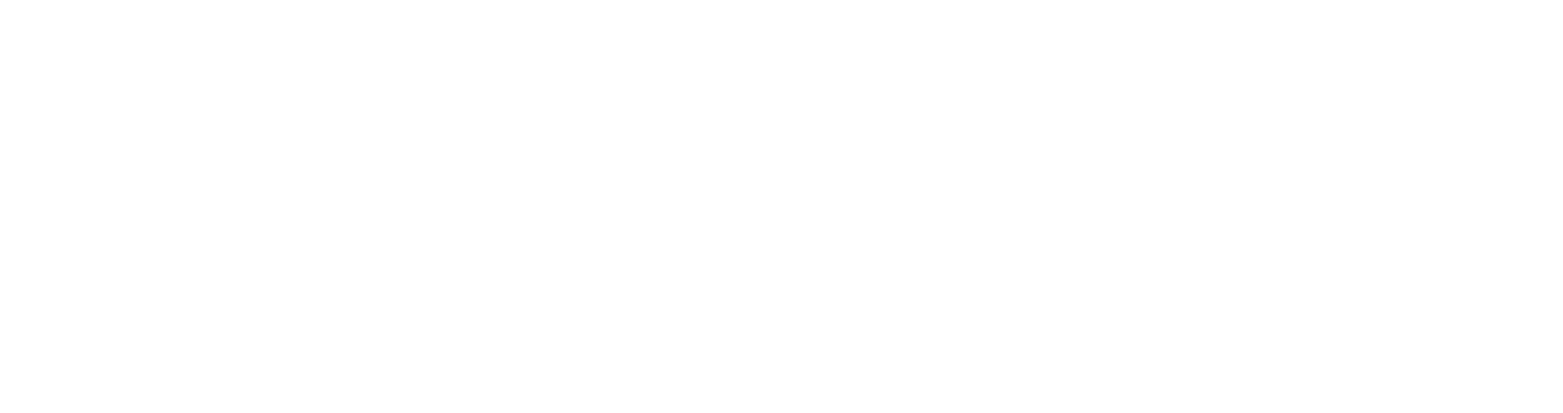
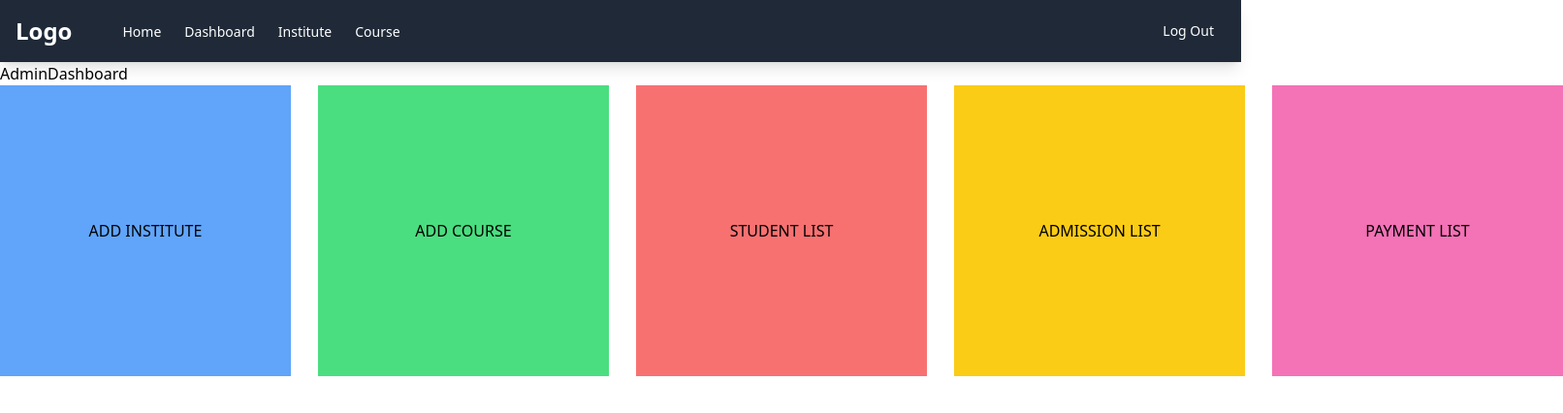
Before and after one commit to Adithya-Nath/Advanced_App_Dev, a React (Vite) app in the folder ui-react/: page /adminDashboard in a window 1280 px wide. Before the commit this address had no page. Shown: the top 426 px of the page at 97% size, 1612 px wide, since content can reach past the window. Built offline with nearby package versions, Linux system fonts and the light colour scheme.

Commit message:
Updated Admin Dashboard

```diff
--- a/ui-react/src/App.jsx
+++ b/ui-react/src/App.jsx
@@ -1,12 +1,20 @@
 import React, { Suspense, lazy } from 'react';
 import { Route, Routes, BrowserRouter } from 'react-router-dom';
-import ViewCourse from './pages/Admin/ViewCourse';
-const Home = lazy(() => import('./pages/Home'))
-const Contact = lazy(() => import('./pages/Contact'))
-const Login = lazy(() => import('./pages/Auth/Login'))
-const Register = lazy(() => import('./pages/Auth/Register'))
-const Navbar = lazy(() => import('./components/Public/Navbar'))
-const ViewInstitute= lazy(() => import('./pages/Admin/ViewInstitute'))
+import ViewCourse from './pages/Admin/EditCourse';
+import Home from './pages/Home';
+import Login from './pages/Auth/Login';
+import Register from './pages/Auth/Register';
+import Navbar from './components/Public/Navbar';
+import AdminDashboard from './pages/Admin/AdminDashboard';
+import AddInstitute from './pages/Admin/AddInstitute';
+import AddCourse from './pages/Admin/AddCourse';
+import EditInstitute from './pages/Admin/EditInstitute';
+import EditCourse from './pages/Admin/EditCourse';
+import ViewStudents from './pages/Admin/ViewStudents';
+import ViewInstitute from './pages/User/VewInstitute';
+import EditAdmissionList from './pages/Admin/EditAdmissionList';
+import ViewPayment from './pages/Admin/ViewPayment';
+
 
 
 
@@ -16,12 +24,23 @@
        <BrowserRouter>
        <Routes>
              <Route path="/" element={<Login/>}/>
+             <Route path="/login" element={<Login/>}/>
              <Route path="/register" element={<Register/>}/>
              <Route path="/navbar" element={<Navbar/>}/>
              <Route path="/home" element={<Home />} />
-             <Route path="/contact" element={<Contact/>}/>
              <Route path="/institute" element={<ViewInstitute/>}/>
              <Route path="/course" element={<ViewCourse/>}/>
+
+             <Route path="/adminDashboard" element={<AdminDashboard/>}/>
+             <Route path="/addInstitute" element={<AddInstitute/>}/>
+             <Route path="/addCourse" element={<AddCourse/>}/>
+             <Route path="/editInstitute" element={<EditInstitute/>}/>
+             <Route path="/editCourse" element={<EditCourse/>}/>
+             <Route path="/studentList" element={<ViewStudents/>}/>
+             <Route path="/editAdmissionList" element={<EditAdmissionList/>}/>
+             <Route path="/viewPayment" element={<ViewPayment/>}/>
+
+
             </Routes>
        </BrowserRouter>
         </>
--- a/ui-react/src/components/Public/Navbar.jsx
+++ b/ui-react/src/components/Public/Navbar.jsx
@@ -3,20 +3,20 @@
 
 function Navbar() {
   return (
-    <nav className="bg-gray-800 shadow-lg">
+    <nav className="bg-gray-800 shadow-lg ">
       <div className="max-w-7xl mx-auto px-4">
         <div className="flex justify-between h-16">
           <div className="flex items-center">
             <a href="#" className="text-white text-2xl font-bold">Logo</a>
             <div className="hidden md:block ml-10">
               <a href="/home" className="text-white hover:bg-gray-700 px-3 py-2 rounded-md text-sm font-medium">Home</a>
-              <a href="/UserDashboard" className="text-white hover:bg-gray-700 px-3 py-2 rounded-md text-sm font-medium">Dashboard</a>
-              <a href="/Institute" className="text-white hover:bg-gray-700 px-3 py-2 rounded-md text-sm font-medium">Institute</a>
-              <a href="Course" className="text-white hover:bg-gray-700 px-3 py-2 rounded-md text-sm font-medium">Course</a>
+              <a href="/adminDashboard" className="text-white hover:bg-gray-700 px-3 py-2 rounded-md text-sm font-medium">Dashboard</a>
+              <a href="/editInstitute" className="text-white hover:bg-gray-700 px-3 py-2 rounded-md text-sm font-medium">Institute</a>
+              <a href="/editCourse" className="text-white hover:bg-gray-700 px-3 py-2 rounded-md text-sm font-medium">Course</a>
             </div>
           </div>
           <div className="flex items-center">
-            <button className="text-white hidden md:block hover:bg-gray-700 px-3 py-2 rounded-md text-sm font-medium">Log Out</button>
+            <Link to="/login"><button className="text-white hidden md:block hover:bg-gray-700 px-3 py-2 rounded-md text-sm font-medium">Log Out</button></Link>
           </div>
         </div>
       </div>
--- a/ui-react/src/pages/Admin/AdminDashboard.jsx
+++ b/ui-react/src/pages/Admin/AdminDashboard.jsx
@@ -1,8 +1,36 @@
 import React from 'react'
+import Navbar from '../../components/Public/Navbar'
+import { Link } from 'react-router-dom'
 
 const AdminDashboard = () => {
   return (
+    <div>
+      <Navbar/>
     <div>AdminDashboard</div>
+    <div className='flex flex-row items-center gap-7'>
+
+      <div>
+       <Link to="/addInstitute" className='bg-blue-400 relative h-[300px] w-[300px] flex justify-center'><div className='text-black flex justify-center items-center'>ADD INSTITUTE</div></Link>
+      </div>
+
+      <div >
+      <Link to="/addCourse" className='bg-green-400 relative h-[300px] w-[300px] flex justify-center'><div className='text-black flex justify-center items-center '>ADD COURSE</div></Link>
+      </div>
+
+      <div>
+      <Link to="/studentList" className='bg-red-400 relative h-[300px] w-[300px] flex justify-center'><div className='text-black  flex justify-center items-center'>STUDENT LIST</div></Link>
+      </div>
+
+      <div>
+      <Link to="/editAdmissionList" className='bg-yellow-400 relative h-[300px] w-[300px] flex justify-center'><div className='text-black flex justify-center items-center'>ADMISSION LIST</div></Link>
+      </div>
+
+      <div>
+      <Link to="/viewPayment" className='bg-pink-400  h-[300px] w-[300px] flex justify-center'><div className='text-black flex justify-center items-center'>PAYMENT LIST</div></Link>
+      </div>
+
+      </div>
+    </div>
   )
 }
 
--- /dev/null
+++ b/ui-react/src/pages/Admin/EditAdmissionList.jsx
@@ -0,0 +1,9 @@
+import React from 'react'
+
+const EditAdmissionList = () => {
+  return (
+    <div>EditAdmissionList</div>
+  )
+}
+
+export default EditAdmissionList
--- a/ui-react/src/pages/Admin/ViewCourse.jsx
+++ b/ui-react/src/pages/Admin/EditCourse.jsx
@@ -1,13 +1,13 @@
 import React from 'react'
 import Navbar from '../../components/Public/Navbar'
 
-const ViewCourse = () => {
+const EditCourse = () => {
   return (
     <div>
       <div><Navbar /></div>
-    <div>ViewCourse</div>
+    <div>EditCourse</div>
     </div>
   )
 }
 
-export default ViewCourse
+export default EditCourse
--- a/ui-react/src/pages/Admin/ViewInstitute.jsx
+++ b/ui-react/src/pages/Admin/EditInstitute.jsx
@@ -1,13 +1,13 @@
 import React from 'react'
 import Navbar from '../../components/Public/Navbar'
 
-const ViewInstitute = () => {
+const EditInstitute = () => {
   return (
     <div>
       <div><Navbar /></div>
-    <div>ViewInstitute</div>
+    <div>EditInstitute</div>
     </div>
   )
 }
 
-export default ViewInstitute
+export default EditInstitute
--- a/ui-react/src/pages/Admin/ViewAdmission.jsx
+++ /dev/null
@@ -1,9 +0,0 @@
-import React from 'react'
-
-const ViewAdmission = () => {
-  return (
-    <div>ViewAdmission</div>
-  )
-}
-
-export default ViewAdmission
--- a/ui-react/src/pages/Auth/Login.jsx
+++ b/ui-react/src/pages/Auth/Login.jsx
@@ -1,8 +1,23 @@
 import React from 'react'
+import { Link } from 'react-router-dom'
 
 const Login = () => {
   return (
-    <div>login</div>
+    <div className='flex items-center justify-center  container h-screen w-auto bg-slate-600 '>
+      <div className=' text-orange-400 '>
+       <span>Login</span>
+       <div className='flex  flex-col justify-center gap-5'>
+      <input type="text" className='input' placeholder='username'/>
+      <input type="password" className='input'placeholder='password'/>
+      <Link to="/home"> <button className=' text-center text-green-500 border-black-500  bg-black rounded-xl w-20 h-15' type="submit">Login</button></Link>
+      <div className='text-orange-400'>
+        <p>
+          Dont have an account?<Link to="/register" className='underline text-purple-600'>Register here</Link>{''}
+        </p>
+        </div>
+      </div>
+      </div>
+    </div>
   )
 }
 
--- a/ui-react/src/pages/Auth/Register.jsx
+++ b/ui-react/src/pages/Auth/Register.jsx
@@ -1,8 +1,26 @@
 import React from 'react'
+import { Link } from 'react-router-dom'
 
 const Register = () => {
   return (
-    <div>Register</div>
+    <div className=' bg-slate-500  h-screen w-screen flex justify-center items-center '>
+      <div className='text-orange-400'>
+       Register
+      </div>
+      <div className='flex justify-center flex-col gap-5 px-2'>
+        <input type='text' placeholder='username'/>
+        <input type='text' placeholder='email id'/>
+        <input type='text' placeholder='password'/>
+        <input type='text' placeholder='confirm password'/>
+        <input type='text' placeholder='mobile no'/>
+        <input type='text' placeholder='role'/>
+
+      </div>
+      <div>
+       <Link to="/login"><button className='rounded bg-black text-green-500 'type='submit'>Register</button></Link>
+      </div>
+    </div>
+
   )
 }
 
--- a/ui-react/src/pages/Home.jsx
+++ b/ui-react/src/pages/Home.jsx
@@ -4,7 +4,7 @@
   return (
     <div>
       <Navbar />
-    <div>home</div>
+    <div className='text-purple-400 text-center w-screen h-screen text-7xl flex justify-center items-center' >WELCOME TO ONLINE COLLEGE ADMISSION PORTAL</div>
     </div>
   )
 }
--- a/ui-react/src/pages/User/VewInstitute.jsx
+++ b/ui-react/src/pages/User/VewInstitute.jsx
@@ -7,4 +7,4 @@
   )
 }
 
-export default ViewInstitute
+export default ViewInstitute;
```
